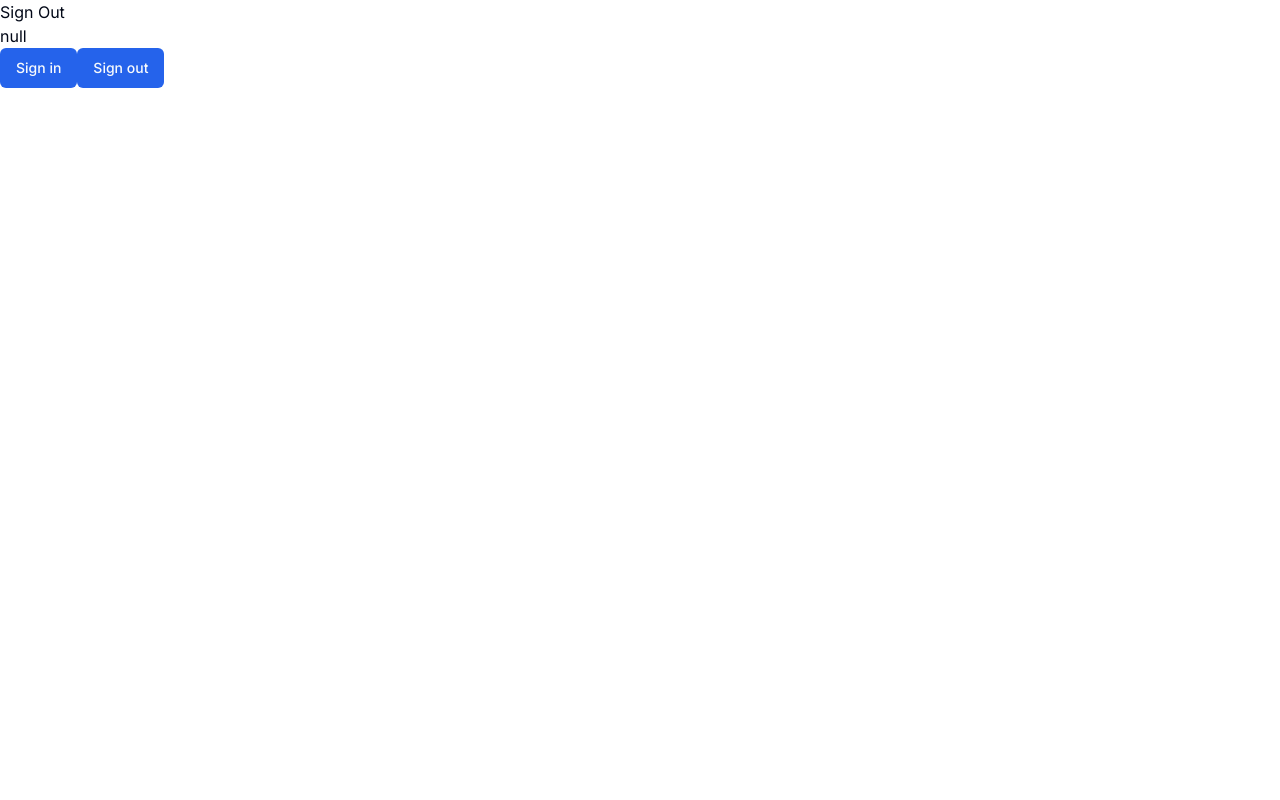
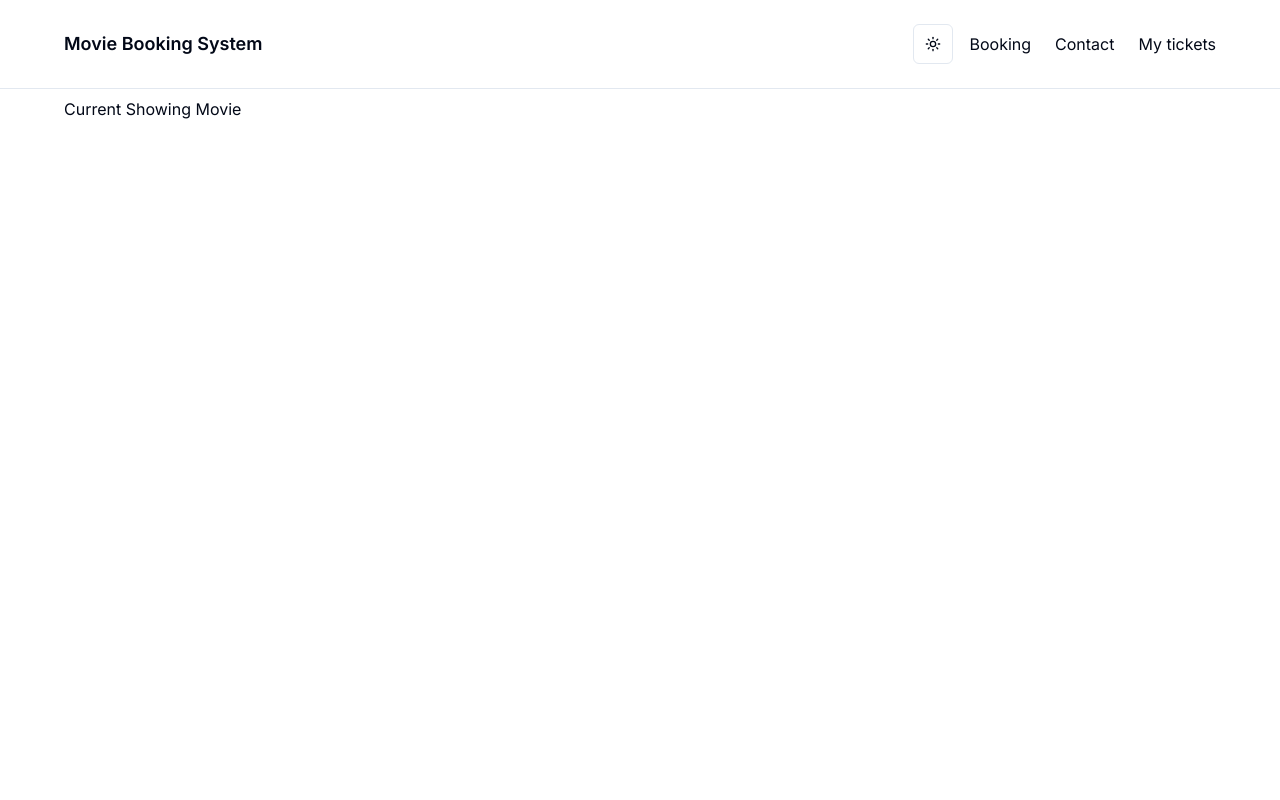
Before and after one commit to nainghtetlinn/movie-booking-system, a Next.js app: page / in a window 1280 px wide. Shown: the top 800 px of the page. Built offline with nearby package versions, Linux system fonts and the light colour scheme; no server answers.

Commit message:
feat: nav

```diff
--- a/package.json
+++ b/package.json
@@ -14,6 +14,7 @@
   },
   "dependencies": {
     "@prisma/client": "^5.12.1",
+    "@radix-ui/react-dialog": "^1.0.5",
     "@radix-ui/react-dropdown-menu": "^2.0.6",
     "@radix-ui/react-slot": "^1.0.2",
     "bcrypt": "^5.1.1",
--- /dev/null
+++ b/src/app/(customer)/_components/Nav.tsx
@@ -0,0 +1,124 @@
+"use client"
+
+import { Menu, Ticket, Headset, ShoppingCart, Moon, Sun } from "lucide-react"
+import { Button } from "@/components/ui/button"
+import {
+  DropdownMenu,
+  DropdownMenuTrigger,
+  DropdownMenuPortal,
+  DropdownMenuContent,
+  DropdownMenuItem,
+} from "@/components/ui/dropdown-menu"
+import clsx from "clsx"
+import Link from "next/link"
+import { usePathname } from "next/navigation"
+import { useTheme } from "next-themes"
+import { useScrollDirection } from "@/hooks/useScrollDirection"
+
+const Nav = () => {
+  const path = usePathname()
+  const direction = useScrollDirection()
+
+  return (
+    <>
+      <nav
+        className={clsx(
+          "sticky left-0 right-0 top-0 border-b bg-background transition-[padding] duration-500",
+          direction == "up" && "py-4",
+        )}>
+        <div className="container flex items-center justify-between py-2">
+          <h4 className="text-lg font-semibold">Movie Booking System</h4>
+          <div className="flex items-center space-x-4">
+            <DarkModeBtn />
+            <MobileMenu path={path} />
+            <NavLinks path={path} />
+          </div>
+        </div>
+      </nav>
+    </>
+  )
+}
+
+const themeModes = ["light", "dark", "system"]
+const DarkModeBtn = () => {
+  const { setTheme, theme } = useTheme()
+
+  return (
+    <>
+      <DropdownMenu>
+        <DropdownMenuTrigger asChild>
+          <Button variant="outline" size="icon">
+            <Sun className="h-4 w-4 rotate-0 scale-100 transition-all dark:-rotate-90 dark:scale-0" />
+            <Moon className="absolute h-4 w-4 rotate-90 scale-0 transition-all dark:rotate-0 dark:scale-100" />
+          </Button>
+        </DropdownMenuTrigger>
+        <DropdownMenuPortal>
+          <DropdownMenuContent side="bottom" align="end">
+            {themeModes.map((mode) => (
+              <DropdownMenuItem
+                key={mode}
+                className={clsx("capitalize", mode == theme && "bg-accent")}
+                onClick={() => setTheme(mode)}>
+                {mode}
+              </DropdownMenuItem>
+            ))}
+          </DropdownMenuContent>
+        </DropdownMenuPortal>
+      </DropdownMenu>
+    </>
+  )
+}
+
+const links = [
+  { href: "/booking", title: "Booking", icon: Ticket },
+  { href: "/contact", title: "Contact", icon: Headset },
+  { href: "/tickets", title: "My tickets", icon: ShoppingCart },
+]
+const NavLinks = ({ path }: { path: string }) => {
+  return (
+    <>
+      <ul className="hidden items-center space-x-6 md:flex">
+        {links.map((link) => (
+          <li key={link.href}>
+            <Link
+              href={link.href}
+              className={clsx(
+                "transition-colors hover:text-foreground/60 active:text-foreground/80",
+                path == link.href && "text-foreground/80",
+              )}>
+              {link.title}
+            </Link>
+          </li>
+        ))}
+      </ul>
+    </>
+  )
+}
+
+const MobileMenu = ({ path }: { path: string }) => {
+  return (
+    <>
+      <DropdownMenu>
+        <DropdownMenuTrigger asChild>
+          <Button variant="outline" size="icon" className="md:hidden">
+            <Menu className="h-4 w-4" />
+          </Button>
+        </DropdownMenuTrigger>
+        <DropdownMenuPortal>
+          <DropdownMenuContent side="bottom" align="end">
+            {links.map((link) => (
+              <Link key={link.href} href={link.href}>
+                <DropdownMenuItem className={clsx(path == link.href && "bg-accent")}>
+                  <link.icon className="mr-2 h-4 w-4" />
+                  <span>{link.title}</span>
+                </DropdownMenuItem>
+              </Link>
+            ))}
+          </DropdownMenuContent>
+        </DropdownMenuPortal>
+      </DropdownMenu>
+    </>
+  )
+}
+
+export default Nav
--- /dev/null
+++ b/src/app/(customer)/layout.tsx
@@ -0,0 +1,16 @@
+import Nav from "./_components/Nav"
+
+const Layout = ({
+  children,
+}: Readonly<{
+  children: React.ReactNode
+}>) => {
+  return (
+    <>
+      <Nav />
+      <main className="container py-2">{children}</main>
+    </>
+  )
+}
+
+export default Layout
--- /dev/null
+++ b/src/app/(customer)/page.tsx
@@ -0,0 +1,11 @@
+const Home = () => {
+  return (
+    <>
+      <section className="h-screen">Current Showing Movie</section>
+      <section className="h-screen">Today Showing Movies</section>
+      <section className="h-screen">Upcoming Movies</section>
+    </>
+  )
+}
+
+export default Home
--- a/src/app/page.tsx
+++ /dev/null
@@ -1,19 +0,0 @@
-import { getServerSession } from "next-auth"
-
-import { authOptions } from "@/configs/auth"
-
-import SignInBtn from "@/components/SignInBtn"
-import SignOutBtn from "@/components/SignOutBtn"
-
-export default async function Home() {
-  const user = await getServerSession(authOptions)
-
-  return (
-    <>
-      <main>{!!user ? "Sign In" : "Sign Out"}</main>
-      <div>{JSON.stringify(user)}</div>
-      <SignInBtn />
-      <SignOutBtn />
-    </>
-  )
-}
--- /dev/null
+++ b/src/components/ui/dialog.tsx
@@ -0,0 +1,122 @@
+"use client"
+
+import * as React from "react"
+import * as DialogPrimitive from "@radix-ui/react-dialog"
+import { X } from "lucide-react"
+
+import { cn } from "@/lib/utils"
+
+const Dialog = DialogPrimitive.Root
+
+const DialogTrigger = DialogPrimitive.Trigger
+
+const DialogPortal = DialogPrimitive.Portal
+
+const DialogClose = DialogPrimitive.Close
+
+const DialogOverlay = React.forwardRef<
+  React.ElementRef<typeof DialogPrimitive.Overlay>,
+  React.ComponentPropsWithoutRef<typeof DialogPrimitive.Overlay>
+>(({ className, ...props }, ref) => (
+  <DialogPrimitive.Overlay
+    ref={ref}
+    className={cn(
+      "fixed inset-0 z-50 bg-black/80  data-[state=open]:animate-in data-[state=closed]:animate-out data-[state=closed]:fade-out-0 data-[state=open]:fade-in-0",
+      className
+    )}
+    {...props}
+  />
+))
+DialogOverlay.displayName = DialogPrimitive.Overlay.displayName
+
+const DialogContent = React.forwardRef<
+  React.ElementRef<typeof DialogPrimitive.Content>,
+  React.ComponentPropsWithoutRef<typeof DialogPrimitive.Content>
+>(({ className, children, ...props }, ref) => (
+  <DialogPortal>
+    <DialogOverlay />
+    <DialogPrimitive.Content
+      ref={ref}
+      className={cn(
+        "fixed left-[50%] top-[50%] z-50 grid w-full max-w-lg translate-x-[-50%] translate-y-[-50%] gap-4 border bg-background p-6 shadow-lg duration-200 data-[state=open]:animate-in data-[state=closed]:animate-out data-[state=closed]:fade-out-0 data-[state=open]:fade-in-0 data-[state=closed]:zoom-out-95 data-[state=open]:zoom-in-95 data-[state=closed]:slide-out-to-left-1/2 data-[state=closed]:slide-out-to-top-[48%] data-[state=open]:slide-in-from-left-1/2 data-[state=open]:slide-in-from-top-[48%] sm:rounded-lg",
+        className
+      )}
+      {...props}
+    >
+      {children}
+      <DialogPrimitive.Close className="absolute right-4 top-4 rounded-sm opacity-70 ring-offset-background transition-opacity hover:opacity-100 focus:outline-none focus:ring-2 focus:ring-ring focus:ring-offset-2 disabled:pointer-events-none data-[state=open]:bg-accent data-[state=open]:text-muted-foreground">
+        <X className="h-4 w-4" />
+        <span className="sr-only">Close</span>
+      </DialogPrimitive.Close>
+    </DialogPrimitive.Content>
+  </DialogPortal>
+))
+DialogContent.displayName = DialogPrimitive.Content.displayName
+
+const DialogHeader = ({
+  className,
+  ...props
+}: React.HTMLAttributes<HTMLDivElement>) => (
+  <div
+    className={cn(
+      "flex flex-col space-y-1.5 text-center sm:text-left",
+      className
+    )}
+    {...props}
+  />
+)
+DialogHeader.displayName = "DialogHeader"
+
+const DialogFooter = ({
+  className,
+  ...props
+}: React.HTMLAttributes<HTMLDivElement>) => (
+  <div
+    className={cn(
+      "flex flex-col-reverse sm:flex-row sm:justify-end sm:space-x-2",
+      className
+    )}
+    {...props}
+  />
+)
+DialogFooter.displayName = "DialogFooter"
+
+const DialogTitle = React.forwardRef<
+  React.ElementRef<typeof DialogPrimitive.Title>,
+  React.ComponentPropsWithoutRef<typeof DialogPrimitive.Title>
+>(({ className, ...props }, ref) => (
+  <DialogPrimitive.Title
+    ref={ref}
+    className={cn(
+      "text-lg font-semibold leading-none tracking-tight",
+      className
+    )}
+    {...props}
+  />
+))
+DialogTitle.displayName = DialogPrimitive.Title.displayName
+
+const DialogDescription = React.forwardRef<
+  React.ElementRef<typeof DialogPrimitive.Description>,
+  React.ComponentPropsWithoutRef<typeof DialogPrimitive.Description>
+>(({ className, ...props }, ref) => (
+  <DialogPrimitive.Description
+    ref={ref}
+    className={cn("text-sm text-muted-foreground", className)}
+    {...props}
+  />
+))
+DialogDescription.displayName = DialogPrimitive.Description.displayName
+
+export {
+  Dialog,
+  DialogPortal,
+  DialogOverlay,
+  DialogClose,
+  DialogTrigger,
+  DialogContent,
+  DialogHeader,
+  DialogFooter,
+  DialogTitle,
+  DialogDescription,
+}
--- /dev/null
+++ b/src/hooks/useScrollDirection.ts
@@ -0,0 +1,45 @@
+"use client"
+
+import { useState, useEffect, useRef } from "react"
+
+const THRESHOLD = 5
+
+const useScrollDirection = () => {
+  const [scrollDirection, setScrollDirection] = useState("up")
+
+  const blocking = useRef(false)
+  const prevScrollY = useRef(0)
+
+  useEffect(() => {
+    prevScrollY.current = window.pageYOffset
+
+    const updateScrollDirection = () => {
+      const scrollY = window.pageYOffset
+
+      if (Math.abs(scrollY - prevScrollY.current) >= THRESHOLD) {
+        const newScrollDirection = scrollY > prevScrollY.current ? "down" : "up"
+
+        setScrollDirection(newScrollDirection)
+
+        prevScrollY.current = scrollY > 0 ? scrollY : 0
+      }
+
+      blocking.current = false
+    }
+
+    const onScroll = () => {
+      if (!blocking.current) {
+        blocking.current = true
+        window.requestAnimationFrame(updateScrollDirection)
+      }
+    }
+
+    window.addEventListener("scroll", onScroll)
+
+    return () => window.removeEventListener("scroll", onScroll)
+  }, [scrollDirection])
+
+  return scrollDirection
+}
+
+export { useScrollDirection }
--- a/tailwind.config.ts
+++ b/tailwind.config.ts
@@ -12,9 +12,10 @@
   theme: {
     container: {
       center: true,
-      padding: "2rem",
-      screens: {
-        "2xl": "1400px",
+      padding: {
+        DEFAULT: "1rem",
+        sm: "2rem",
+        lg: "4rem",
       },
     },
     extend: {
```
